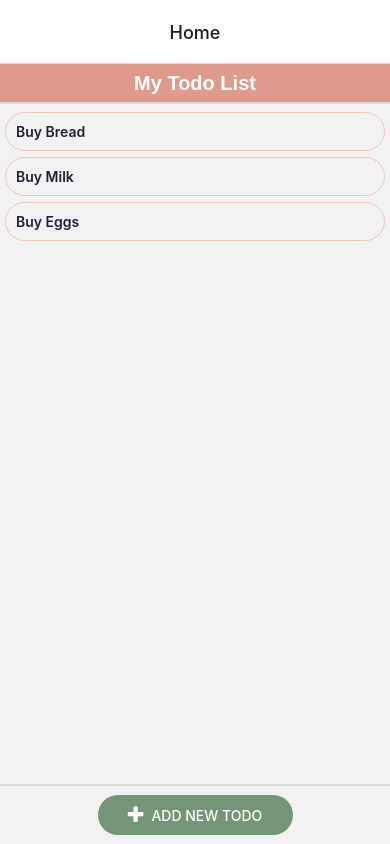
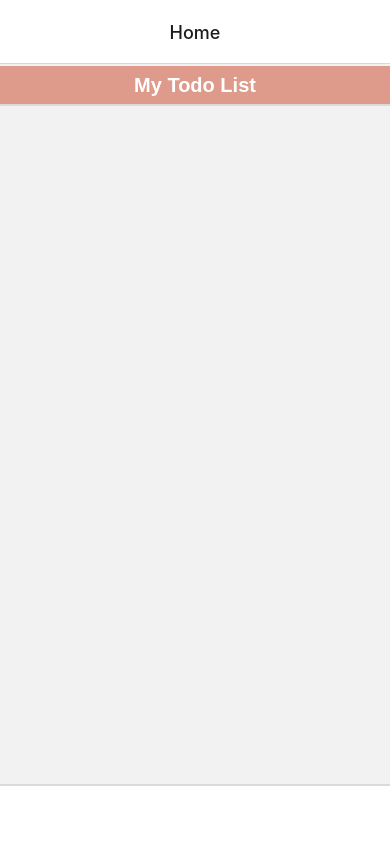
Before and after one commit to ManormaKushwa/MyTodoList, a React Native app: screen /Home in a window 390 px wide. Built offline with nearby package versions, Linux system fonts and the light colour scheme.

Commit message:
create-todo

```diff
--- a/package.json
+++ b/package.json
@@ -9,6 +9,7 @@
     "web": "expo start --web"
   },
   "dependencies": {
+    "@react-native-async-storage/async-storage": "^1.23.1",
     "@react-navigation/native": "^6.1.17",
     "@react-navigation/stack": "^6.3.29",
     "expo": "~50.0.13",
--- a/screens/create-todo.js
+++ b/screens/create-todo.js
@@ -1,3 +1,4 @@
+import React, { useState } from 'react';
 import {
     SafeAreaView,
     StyleSheet,
@@ -5,24 +6,64 @@ import {
     View,
     TouchableOpacity,
     StatusBar,
-    TextInput
+    TextInput,
+    Alert
 } from "react-native";
 import { useNavigation } from "@react-navigation/native";
 import Icon from 'react-native-vector-icons/FontAwesome';
+import AsyncStorage from '@react-native-async-storage/async-storage';
 
 const CreateTodo = () => {
+    const navigation = useNavigation();
+    const [title, setTitle] = useState('');
+    const [description, setDescription] = useState('');
 
-    const navigation = useNavigation();
+    const saveTodo = async () => {
+        if (title.trim() === '' || description.trim() === '') {
+            Alert.alert('Error', 'Please enter all the inputs.');
+            return;
+        }
+
+        // Create a new todo object
+        const newTodo = {
+            id: String(Date.now()), // Generate a unique ID (in a real app, use a proper ID generator)
+            title: title.trim(),
+            description: description.trim(),
+            finished: false // Set initial state as not finished
+        };
+
+        try {
+            const existingTodos = await AsyncStorage.getItem('todos');
+            let todos = [];
+            if (existingTodos) {
+                todos = JSON.parse(existingTodos);
+            }
+            todos.push(newTodo);
+            await AsyncStorage.setItem('todos', JSON.stringify(todos));
+
+            Alert.alert('Success', 'Todo Added Successfully.', [
+                { text: 'OK', onPress: () => navigation.goBack() }
+            ]);
+        } catch (error) {
+            console.error('Error saving todo:', error);
+            Alert.alert('Error', 'Failed to add todo. Please try again.');
+        }
+    };
 
     return (
         <SafeAreaView style={styles.container}>
-            <View style={styles.header}>
+            {/* <View style={styles.header}>
                 <Text style={styles.title}>Add New Todo</Text>
-            </View>
+            </View> */}
             <View style={styles.body}>
                 <View>
                     <Text style={styles.label}>Title:</Text>
-                    <TextInput style={styles.input} placeholder="Enter title" />
+                    <TextInput
+                        style={styles.input}
+                        placeholder="Enter title"
+                        value={title}
+                        onChangeText={setTitle}
+                    />
                 </View>
                 <View>
                     <Text style={styles.label}>Description:</Text>
@@ -30,6 +71,8 @@ const CreateTodo = () => {
                         style={[styles.input, styles.multilineInput]}
                         placeholder="Enter description"
                         multiline
+                        value={description}
+                        onChangeText={setDescription}
                     />
                 </View>
             </View>
@@ -40,7 +83,7 @@ const CreateTodo = () => {
                         <Text style={styles.buttonText}>Cancel</Text>
                     </View>
                 </TouchableOpacity>
-                <TouchableOpacity onPress={() => { }}>
+                <TouchableOpacity onPress={saveTodo}>
                     <View style={styles.button}>
                         <Icon name="save" size={14} color="#FFFFFF" />
                         <Text style={styles.buttonText}>Save</Text>
@@ -114,8 +157,6 @@ const styles = StyleSheet.create({
         textTransform: 'uppercase',
         marginLeft: 8,
     },
-
-
 });
 
 export default CreateTodo;
--- a/screens/home.js
+++ b/screens/home.js
@@ -1,38 +1,82 @@
+import React, { useState, useEffect, useCallback } from 'react';
 import {
     SafeAreaView,
     StyleSheet,
     Text,
     View,
     TouchableOpacity,
-  ScrollView,
+    FlatList,
     StatusBar,
-} from "react-native";
-import { useNavigation } from "@react-navigation/native";
-import Icon from "react-native-vector-icons/FontAwesome";
+    Alert
+} from 'react-native';
+import { useNavigation, useFocusEffect } from '@react-navigation/native';
+import Icon from 'react-native-vector-icons/FontAwesome';
+import AsyncStorage from '@react-native-async-storage/async-storage';
 
 const Home = () => {
     const navigation = useNavigation();
-  const sets = ["Buy Bread", "Buy Milk", "Buy Eggs"];
+    const [todos, setTodos] = useState([]);
+
+    // Function to fetch todos from AsyncStorage
+    const fetchTodos = async () => {
+        try {
+            const storedTodos = await AsyncStorage.getItem('todos');
+            if (storedTodos) {
+                setTodos(JSON.parse(storedTodos).map(todo => ({ ...todo, expanded: false })));
+            } else {
+                setTodos([]); // Set todos to an empty array if no todos are found
+            }
+        } catch (error) {
+            console.error('Error fetching todos:', error);
+            Alert.alert('Error', 'Failed to fetch todos. Please try again.');
+        }
+    };
+
+    // Use useFocusEffect hook to refetch todos when the screen is focused
+    useFocusEffect(
+        useCallback(() => {
+            fetchTodos(); // Call fetchTodos when the screen is focused
+        }, [])
+    );
+
+    const handleAddTodo = () => {
+        navigation.navigate('Add New Todo');
+    };
+
+    const toggleTodoExpansion = (todoId) => {
+        setTodos((prevTodos) =>
+            prevTodos.map((todo) =>
+                todo.id === todoId ? { ...todo, expanded: !todo.expanded } : todo
+            )
+        );
+    };
 
     return (
         <SafeAreaView style={styles.container}>
             <View style={styles.header}>
                 <Text style={styles.title}>My Todo List</Text>
             </View>
-      <ScrollView style={styles.scrollView}>
-        {sets.map((value, i) => {
-          return (
-            <Text style={styles.todo_list} key={i}>
-              {value}
-            </Text>
-          );
-        })}
-      </ScrollView>
+            <FlatList
+                data={todos}
+                renderItem={({ item }) => (
+                    <TouchableOpacity
+                        style={styles.todoContainer}
+                        onPress={() => toggleTodoExpansion(item.id)}
+                    >
+                        <Text style={styles.todoTitle}>{item.title} <Icon name="times" size={20} /></Text>
+                        {item.expanded && (
+                            <View>
+                                <Text style={styles.todoDescription}>{item.description}</Text>
+                                <Icon name="times" size={20} />
+                            </View>
+                        )}
+                    </TouchableOpacity>
+                )}
+                keyExtractor={(item) => item.id.toString()}
+                contentContainerStyle={styles.scrollView}
+            />
             <View style={styles.footer}>
-        <TouchableOpacity
-          style={styles.button}
-          onPress={() => navigation.navigate(`Add New Todo`)}
-        >
+                <TouchableOpacity style={styles.button} onPress={handleAddTodo}>
                     <Icon name="plus" size={20} color="#FFFFFF" />
                     <Text style={styles.buttonLabel}>Add New Todo</Text>
                 </TouchableOpacity>
@@ -44,56 +88,66 @@ const Home = () => {
 const styles = StyleSheet.create({
     container: {
         flex: 1,
-    paddingTop: StatusBar.currentHeight,
+        // paddingTop: StatusBar.currentHeight,
+        paddingTop: 2
     },
     scrollView: {
         margin: 5,
     },
     header: {
-    borderBottomColor: "#dadada",
+        borderBottomColor: '#dadada',
         borderBottomWidth: 2,
-    alignItems: "center",
-    justifyContent: "center",
+        alignItems: 'center',
+        justifyContent: 'center',
         height: 40,
-    backgroundColor: "#DE9A8B",
+        backgroundColor: '#DE9A8B',
     },
     footer: {
-    borderTopColor: "#dadada",
+        borderTopColor: '#dadada',
         borderTopWidth: 2,
-    alignItems: "center",
-    justifyContent: "center",
+        alignItems: 'center',
+        justifyContent: 'center',
         height: 60,
+        backgroundColor: '#fff',
     },
     title: {
-    fontWeight: "bold",
+        fontWeight: 'bold',
         fontSize: 20,
-    color: "#fff",
-    fontFamily: "sans-serif",
+        color: '#fff',
+        fontFamily: 'sans-serif',
     },
-  todo_list: {
+    todoContainer: {
         padding: 10,
         marginVertical: 3,
         borderRadius: 20,
         borderWidth: 1,
-    borderColor: "#f5c5ba",
-    color: "#1D2134",
+        borderColor: '#f5c5ba',
+        backgroundColor: '#fff',
+    },
+    todoTitle: {
+        fontSize: 16,
+        fontWeight: '600',
+        color: '#1D2134',
+    },
+    todoDescription: {
         fontSize: 14,
-    fontWeight: "600",
+        color: '#777',
+        marginTop: 5,
     },
     button: {
         padding: 10,
         borderRadius: 50,
-    backgroundColor: "#rgb(117,149,120)",
-    minWidth: "50%",
-    justifyContent: "center",
-    alignItems: "center",
-    flexDirection: "row",
+        backgroundColor: '#75-95-78',
+        minWidth: '50%',
+        justifyContent: 'center',
+        alignItems: 'center',
+        flexDirection: 'row',
     },
     buttonLabel: {
         fontSize: 14,
-    fontWeight: "500",
-    color: "#FFF",
-    textTransform: "uppercase",
+        fontWeight: '500',
+        color: '#FFF',
+        textTransform: 'uppercase',
         marginLeft: 8,
     },
 });
```
Also changed, not shown: 1 other file (tests, documents, lock files or other folders). Lines whose indentation alone changed are shown as unchanged.
